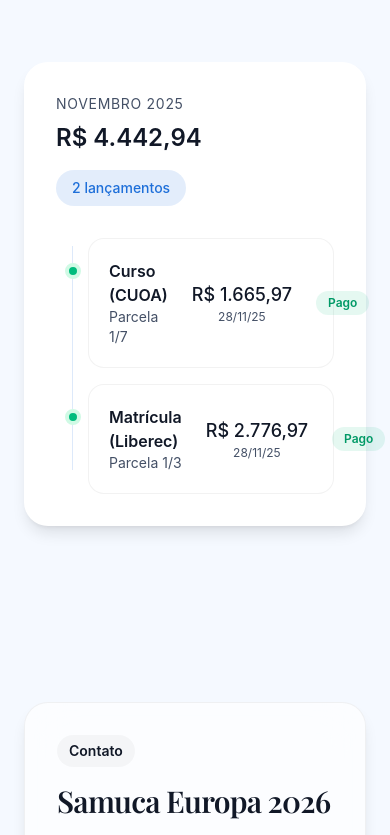
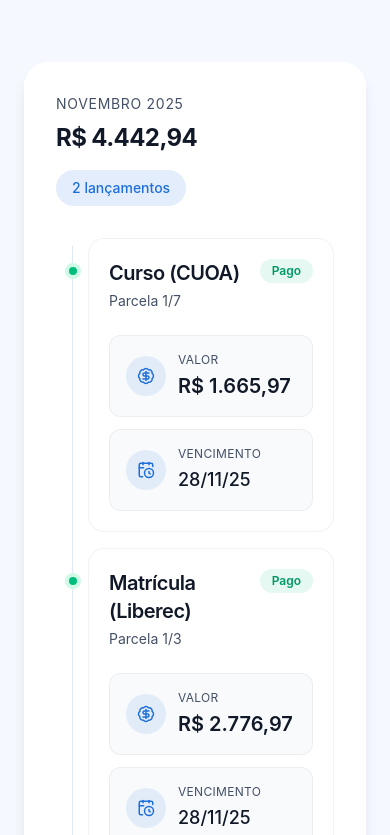
Before and after one commit to Samueldnz/portfolio, a React (Vite) app in the folder version3/: page / in a window 390 px wide. Shown: the part 5049-5884 px from the top of the page. Built offline with nearby package versions, Linux system fonts and the light colour scheme.

Commit message:
feat(expenses): redesign mobile timeline and refine desktop typography hierarchy

```diff
--- a/version3/src/components/ExpenseItem.tsx
+++ b/version3/src/components/ExpenseItem.tsx
@@ -1,6 +1,7 @@
-import { formatCurrency } from "../utils/currency";
+import { CalendarClock, BadgeDollarSign } from "lucide-react";
 
 import { useLanguage } from "../hooks/useLanguage";
+import { formatCurrency } from "../utils/currency";
 
 interface ExpenseItemProps {
   titleKey: string;
@@ -28,25 +29,19 @@ export function ExpenseItem({
 
         ml-8
 
-        grid
-        grid-cols-[1fr_1fr_1fr]
+        rounded-2xl
 
-        items-center
-
-        gap-6
-
-        p-5
-
-        rounded-2xl
+        border
+        border-black/5
+        dark:border-white/5
 
         bg-[var(--color-paper)]
 
-        border
-        border-black/5
-
-        dark:border-white/5
+        p-5
       "
     >
+      {/* Timeline Dot */}
+
       <div
         className={`
           absolute
@@ -68,8 +63,29 @@ export function ExpenseItem({
           }
         `}
       />
+
+      {/* Header */}
+
+      <div
+        className="
+          flex
+          items-start
+          justify-between
+          gap-4
+        "
+      >
         <div>
-        <h4 className="font-semibold">
+          <h4
+            className="
+              text-xl
+              md:text-lg
+
+              font-semibold
+              md:font-medium
+
+              tracking-tight
+            "
+          >
             {
               t.expenses.items[
                 titleKey as keyof typeof t.expenses.items
@@ -79,7 +95,9 @@ export function ExpenseItem({
 
           <p
             className="
+              mt-1
               text-sm
+              md:text-xs
               text-[var(--color-muted)]
             "
           >
@@ -87,13 +105,192 @@ export function ExpenseItem({
           </p>
         </div>
 
+        {/* Mobile Status */}
+
+        <span
+          className={`
+            md:hidden
+
+            shrink-0
+
+            px-3
+            py-1
+
+            rounded-full
+
+            text-xs
+            font-semibold
+
+            ${
+              paid
+                ? "bg-emerald-500/10 text-emerald-600"
+                : "bg-blue-500/10 text-blue-600"
+            }
+          `}
+        >
+          {paid
+            ? t.expenses.timeline.paid
+            : t.expenses.timeline.planned}
+        </span>
+      </div>
+
+      {/* Mobile Layout */}
+
       <div
         className="
-          text-center">
+          mt-6
+
+          grid
+          gap-3
+
+          md:hidden
+        "
+      >
+        {/* Value */}
+
+        <div
+          className="
+            rounded-xl
+
+            bg-slate-50
+            dark:bg-white/[0.04]
+
+            border
+            border-black/5
+            dark:border-white/5
+
+            p-4
+          "
+        >
+          <div className="flex items-center gap-3">
+            <div
+              className="
+                flex
+                items-center
+                justify-center
+
+                w-10
+                h-10
+
+                rounded-full
+
+                bg-[var(--color-accent-blue)]/10
+              "
+            >
+              <BadgeDollarSign
+                size={18}
+                className="text-[var(--color-accent-blue)]"
+              />
+            </div>
+
+            <div>
               <p
                 className="
+                  text-xs
+                  uppercase
+                  tracking-wide
+                  text-[var(--color-muted)]
+                "
+              >
+                {t.expenses.value}
+              </p>
+
+              <p
+                className="
+                  mt-1
+                  text-xl
+                  font-semibold
+                "
+              >
+                {formatCurrency(value)}
+              </p>
+            </div>
+          </div>
+        </div>
+
+        {/* Due Date */}
+
+        <div
+          className="
+            rounded-xl
+
+            bg-slate-50
+            dark:bg-white/[0.04]
+
+            border
+            border-black/5
+            dark:border-white/5
+
+            p-4
+          "
+        >
+          <div className="flex items-center gap-3">
+            <div
+              className="
+                flex
+                items-center
+                justify-center
+
+                w-10
+                h-10
+
+                rounded-full
+
+                bg-[var(--color-accent-blue)]/10
+              "
+            >
+              <CalendarClock
+                size={18}
+                className="text-[var(--color-accent-blue)]"
+              />
+            </div>
+
+            <div>
+              <p
+                className="
+                  text-xs
+                  uppercase
+                  tracking-wide
+                  text-[var(--color-muted)]
+                "
+              >
+                {t.expenses.duedata}
+              </p>
+
+              <p
+                className="
+                  mt-1
                   text-lg
-            font-[500]
+                  font-medium
+                "
+              >
+                {date}
+              </p>
+            </div>
+          </div>
+        </div>
+      </div>
+
+      {/* Desktop Layout */}
+
+      <div
+        className="
+          hidden
+          md:grid
+
+          mt-5
+
+          grid-cols-[1fr_auto]
+
+          items-center
+        "
+      >
+        <div>
+          <p
+            className="
+              text-xl
+              font-medium
+              tracking-tight
             "
           >
             {formatCurrency(value)}
@@ -102,6 +299,7 @@ export function ExpenseItem({
           <p
             className="
               text-xs
+              tracking-wide
               text-[var(--color-muted)]
             "
           >
@@ -109,12 +307,7 @@ export function ExpenseItem({
           </p>
         </div>
 
-      <div
-        className="
-          flex
-          justify-end
-        "
-      >
+        <div className="flex justify-end">
           <span
             className={`
               px-3
@@ -132,12 +325,11 @@ export function ExpenseItem({
               }
             `}
           >
-          {
-            paid
+            {paid
               ? t.expenses.timeline.paid
-              : t.expenses.timeline.planned
-          }
+              : t.expenses.timeline.planned}
           </span>
+        </div>
       </div>
     </div>
   );
--- a/version3/src/components/ExpenseTimeline.tsx
+++ b/version3/src/components/ExpenseTimeline.tsx
@@ -135,8 +135,12 @@ export function ExpenseTimeline() {
             <h4
               className="
                 text-2xl
+                md:text-[2.2rem]
+
                 mt-2
-                font-[600]
+
+                font-bold
+                tracking-tight
               "
             >
               {monthTotal.toLocaleString(
--- a/version3/src/locales/en.ts
+++ b/version3/src/locales/en.ts
@@ -268,6 +268,9 @@ export const en = {
     installment: "Installment",
 
     totalPlanned: "Total planned",
+
+    value: "Value",
+    duedata: "Due Date"
   },
 
   footer: {
--- a/version3/src/locales/pt.ts
+++ b/version3/src/locales/pt.ts
@@ -273,6 +273,9 @@ export const pt = {
     installment: "Parcela",
 
     totalPlanned: "Total planejado",
+
+    value: "Valor",
+    duedata: "Vencimento"
   },
 
   footer: {
```
Lines whose indentation alone changed are shown as unchanged.
